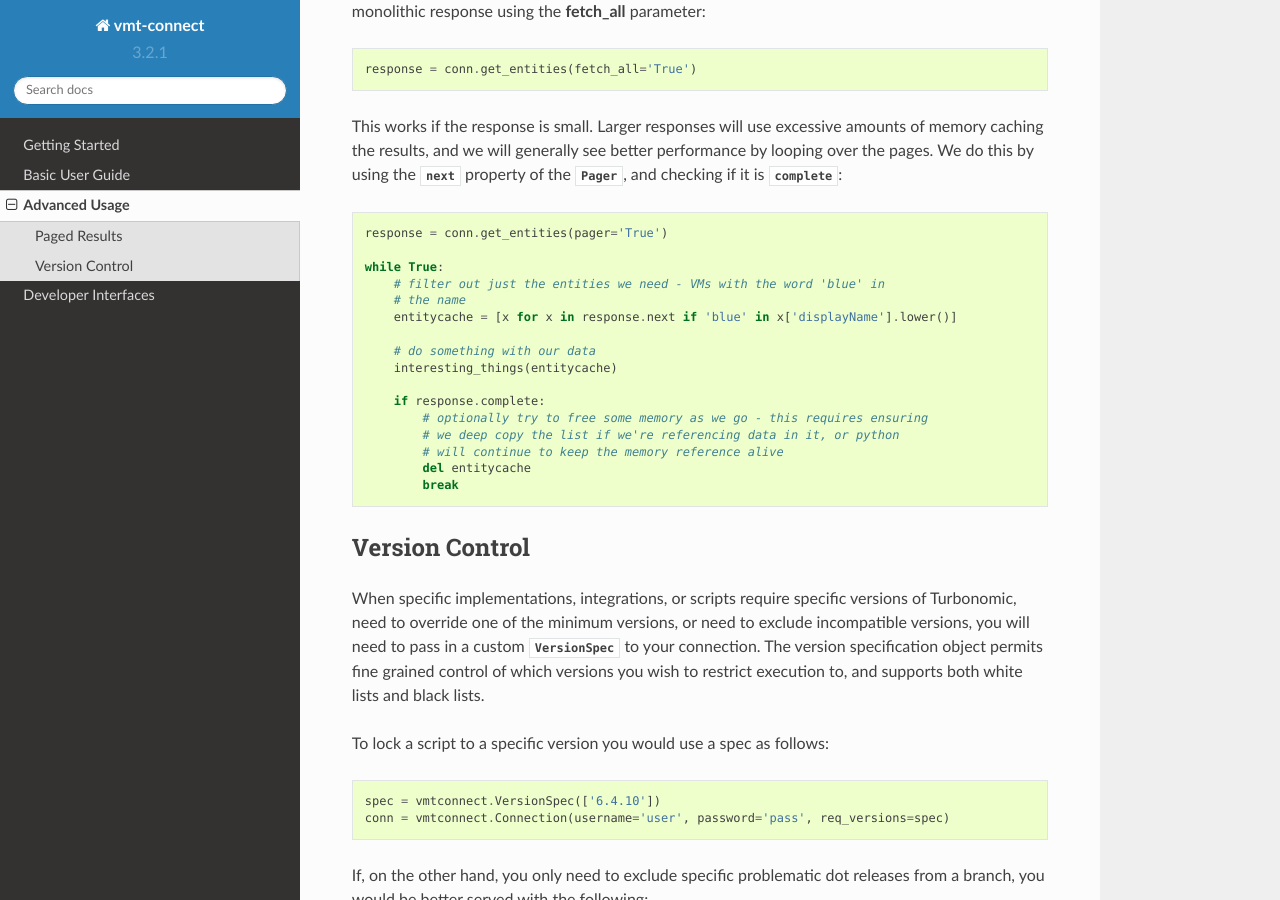
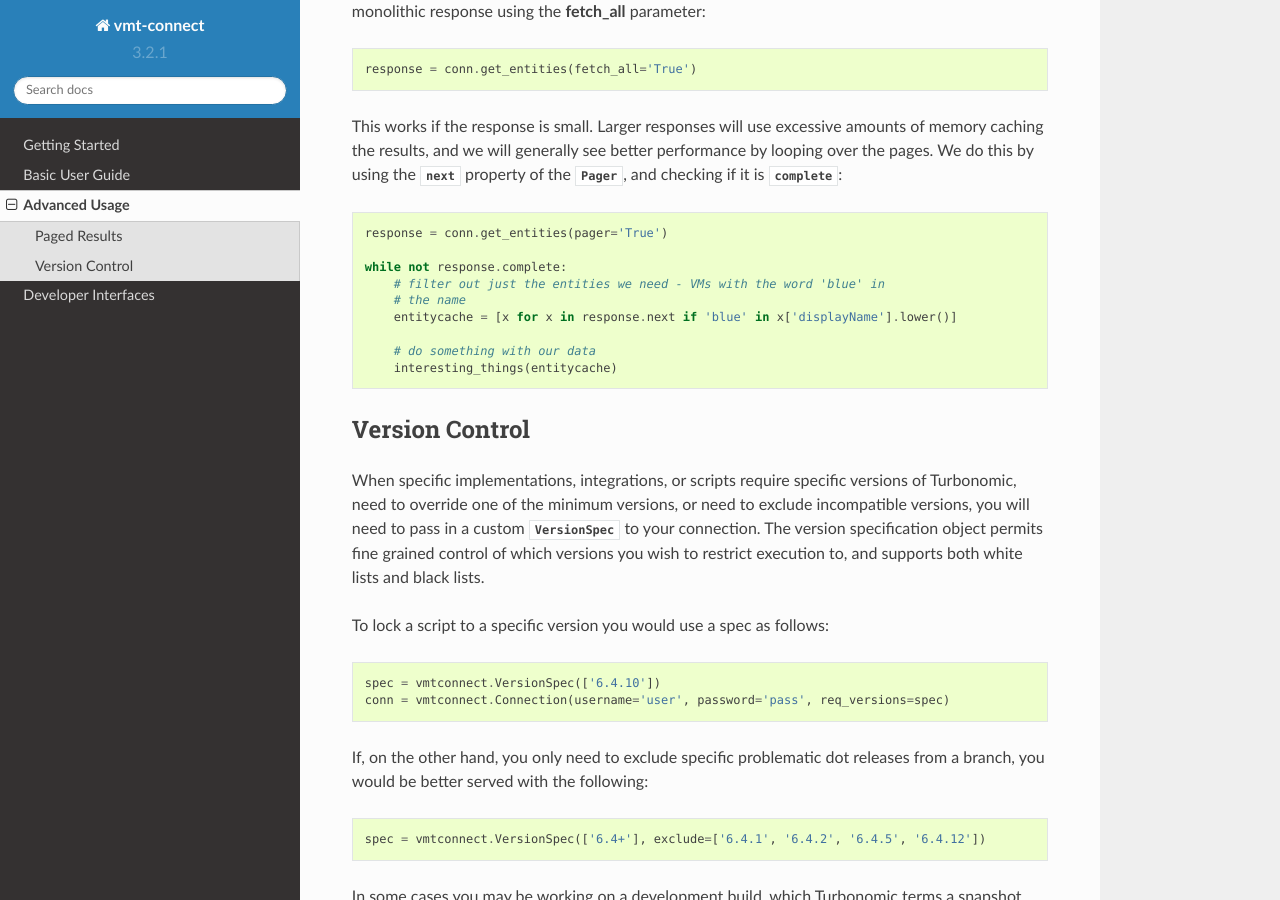
Before and after one commit to turbonomic/vmt-connect, a Sphinx documentation site: the page built from docs/source/advancedguide.rst, in a window 1280 px wide and 900 px high, scrolled down 723 px. Built offline with Sphinx 7.4.7 and the Read the Docs theme 2.0.0, drawn with Linux system fonts in a browser that asks for light colours.

```diff
--- a/docs/source/advancedguide.rst
+++ b/docs/source/advancedguide.rst
@@ -55,20 +55,13 @@ property of the :py:class:`~vmtconnect.Pager`, and checking if it is :py:attr:`~
 
     response = conn.get_entities(pager='True')
 
-    while True:
+    while not response.complete:
         # filter out just the entities we need - VMs with the word 'blue' in
         # the name
         entitycache = [x for x in response.next if 'blue' in x['displayName'].lower()]
 
         # do something with our data
         interesting_things(entitycache)
-
-        if response.complete:
-            # optionally try to free some memory as we go - this requires ensuring
-            # we deep copy the list if we're referencing data in it, or python
-            # will continue to keep the memory reference alive
-            del entitycache
-            break
 
 
 Version Control
```
Also changed, not shown: 1 other file.
